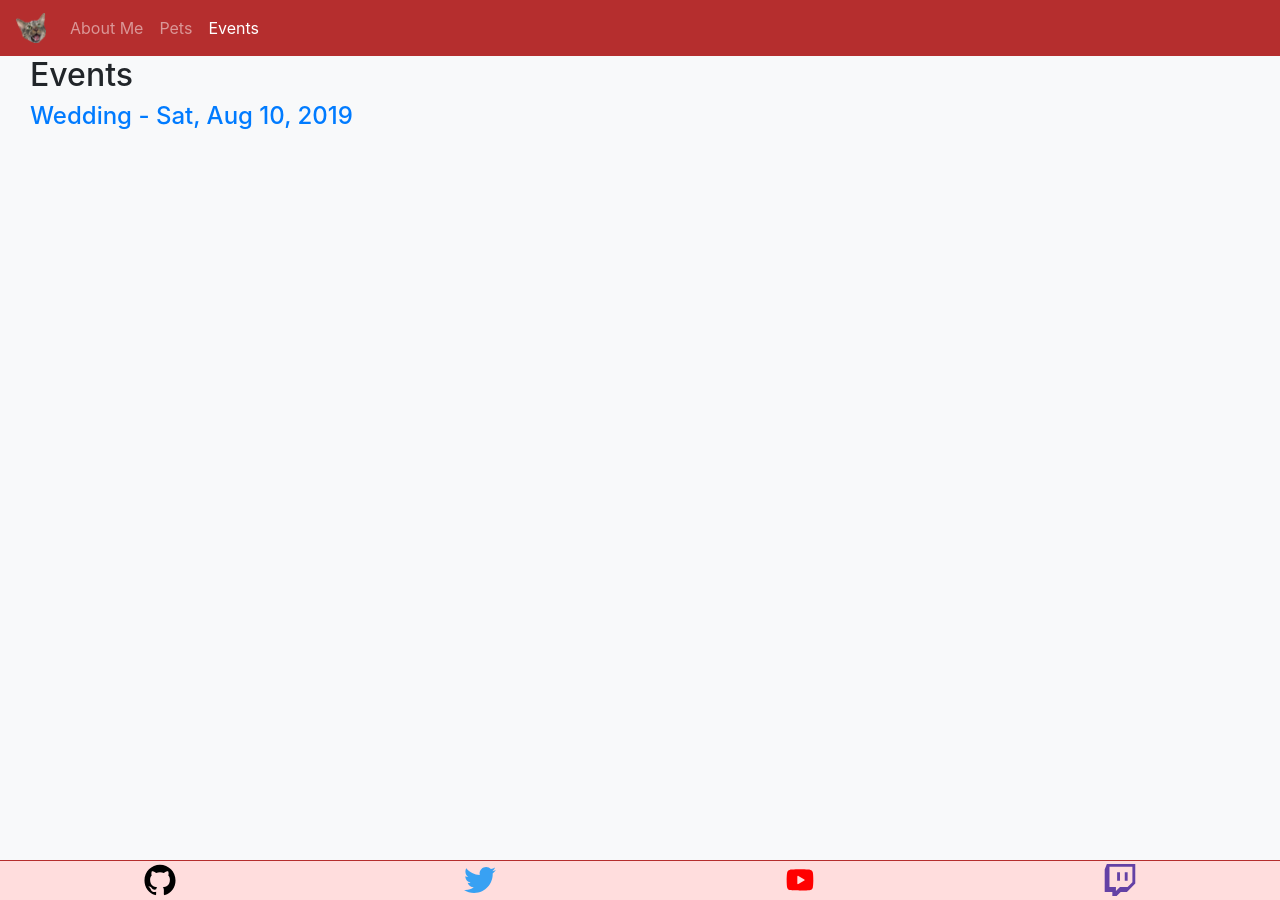
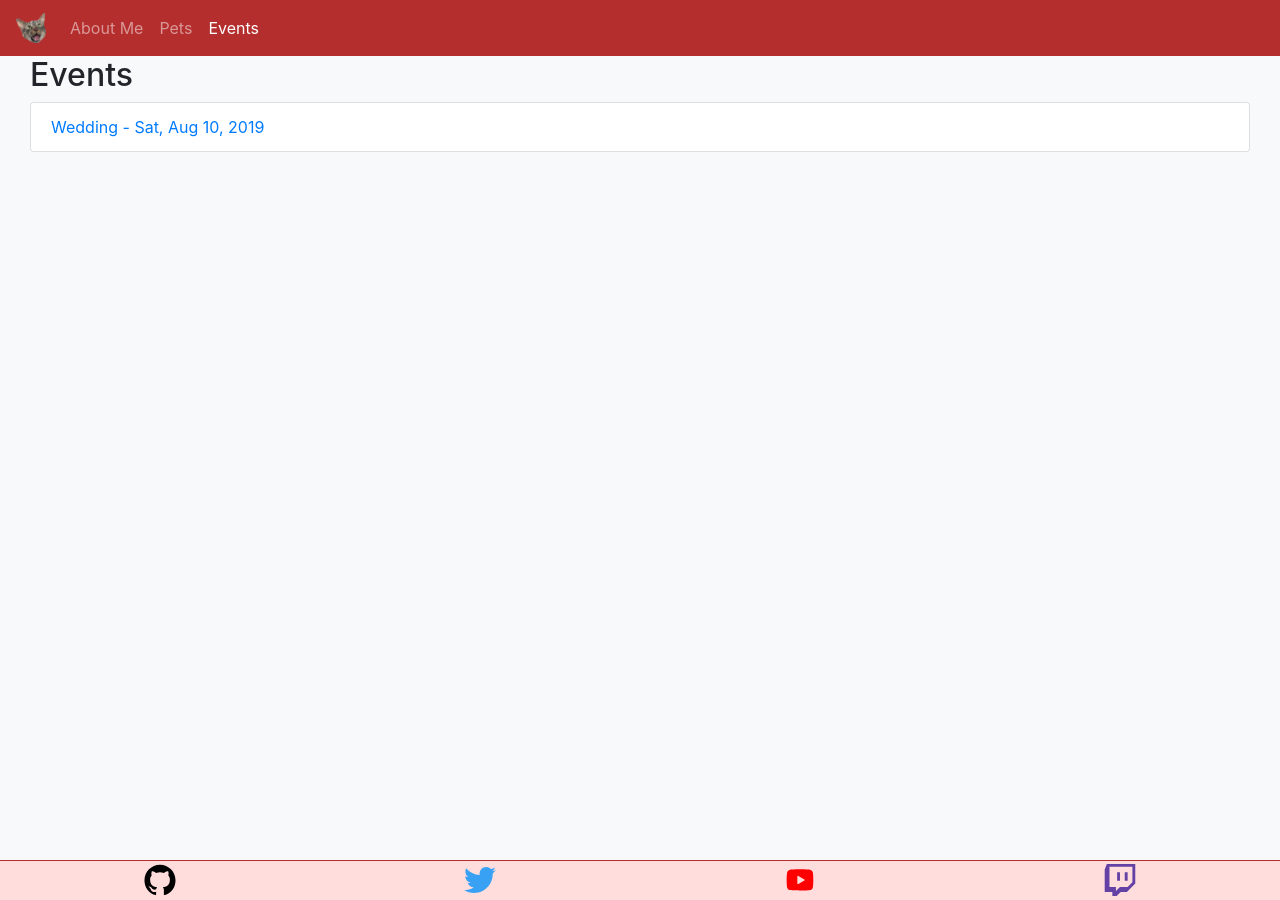
Before and after one commit to hounvs/hounvs.github.io, a Jekyll site: the page built from pages/_events/index.html, in a window 1280 px wide. Built offline with Jekyll 4.4.1, drawn with Linux system fonts in a browser that asks for light colours.

Commit message:
Update Index page styling

```diff
--- a/pages/_events/index.html
+++ b/pages/_events/index.html
@@ -4,14 +4,14 @@ title: Events
 permalink: /events/index.html
 ---
 
-<div>
-    {% for event in site.events %}
-        {% if event.title != 'Events' %}
-            <h4>
-                <a href="{{ event.url }}">
-                    {{ event.title }} - {{ event.date | date: "%a, %b %d, %Y" }}
-                </a>
-            </h4>
-        {% endif %}
-    {% endfor %}
+<div class="card">
+    <ul class="list-group list-group-flush">
+        {% for event in site.events %}
+            {% if event.title != 'Events' %}
+                <li class="list-group-item">
+                    <a href="{{ event.url }}">{{ event.title }} - {{ event.date | date: "%a, %b %d, %Y" }}</a>
+                </li>
+            {% endif %}
+        {% endfor %}
+    </ul>
 </div>
```
Also changed, not shown: pages/_pets/index.html (+10 -10 lines).
